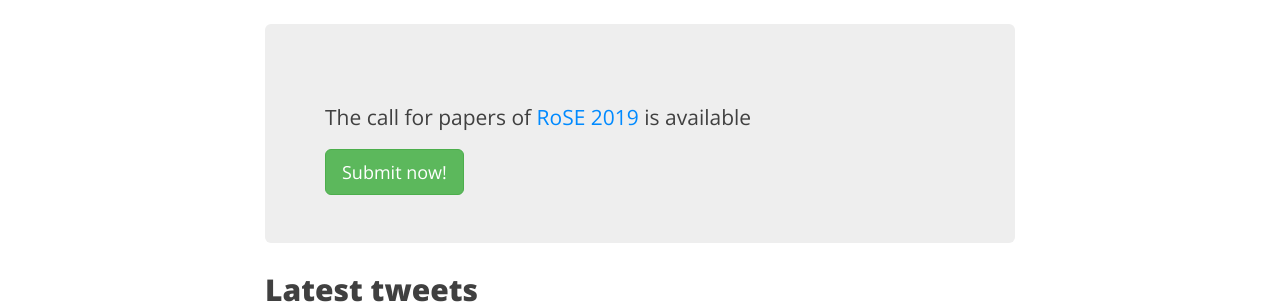
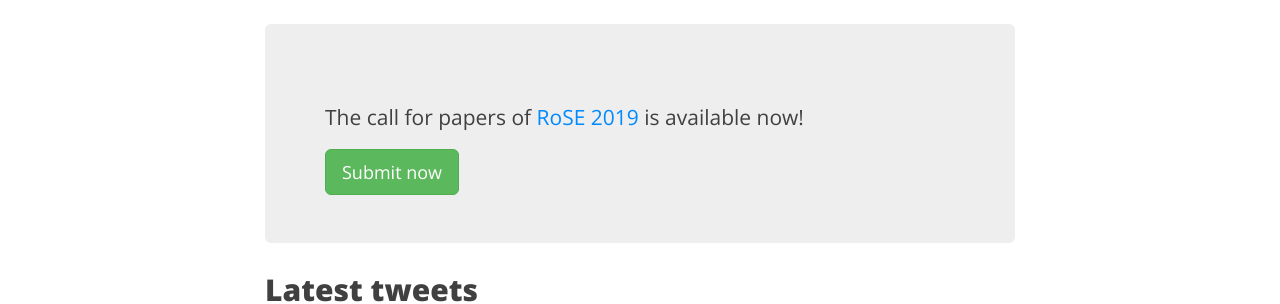
Before and after one commit to rose-workshops/rose-workshops.github.io, a Jekyll site: the page built from index.html, in a window 1280 px wide and 1131 px high. Shown: the part 505-809 px from the top of the window. Built offline with Jekyll 4.4.1, drawn with Linux system fonts in a browser that asks for light colours; nearby versions of some CDN libraries; the list of posts is cut into pages by our own code; comment, search, counter and statistics services are not loaded.

Commit message:
fix submission area

```diff
--- a/index.html
+++ b/index.html
@@ -10,9 +10,9 @@
 <p>In this website you can find all information related to RoSE, its steering team, links to the current and previous editions, published papers and related projects.</p>
 
 <div class="main-explain-area jumbotron">
-    <p>The call for papers of <a href="./rose2019">RoSE 2019</a> is available</p>
-    <div class="get-started-wrap">
-      <a class="btn btn-success btn-lg get-started-btn" href="./rose2019">Submit now!</a>
+    <p>The call for papers of <a href="./rose2019">RoSE 2019</a> is available now!</p>
+    <div class="">
+      <a class="btn btn-success btn-lg get-started-btn" href="./rose2019">Submit now</a>
     </div>
   </div>
 
```
